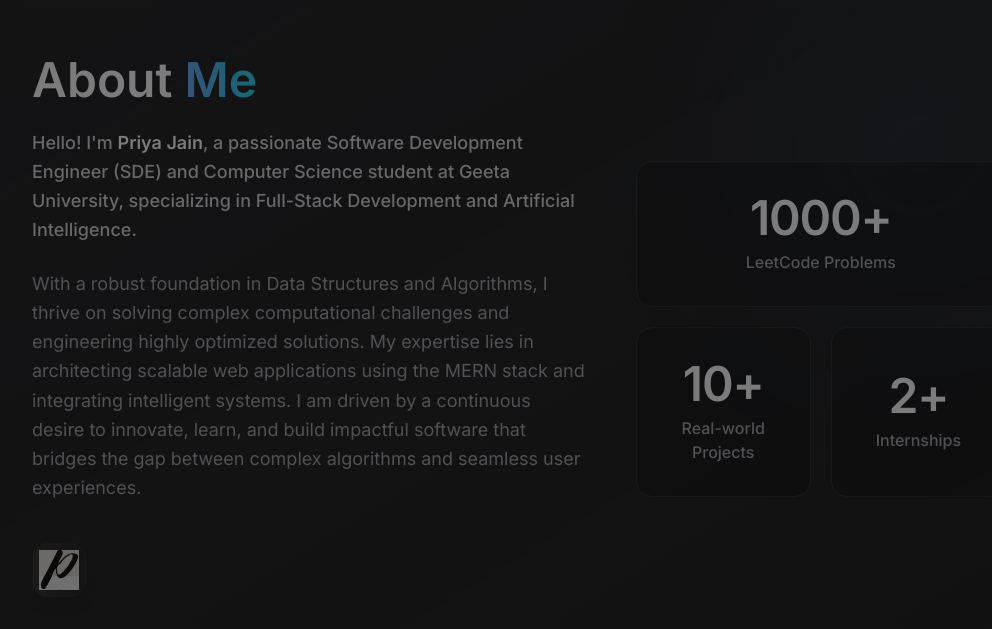
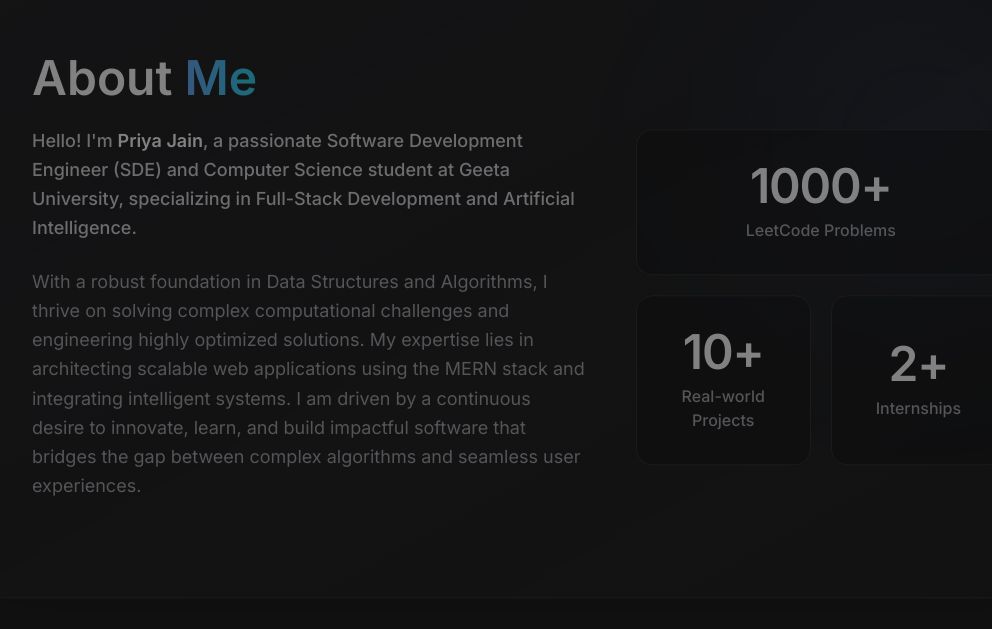
Before and after one commit to PJain7988/Portfolio, a React (Vite) app: page / in a window 1280 px wide. Shown: the part 781-1410 px from the top of the page, without its empty margins (121-1113 px from the left). Built offline with nearby package versions, Linux system fonts and the light colour scheme.

Commit message:
remove logo in about section

```diff
--- a/src/components/About.jsx
+++ b/src/components/About.jsx
@@ -28,9 +28,9 @@ const About = () => {
               <p className="text-zinc-400 mb-10 leading-relaxed text-lg">
                 With a robust foundation in Data Structures and Algorithms, I thrive on solving complex computational challenges and engineering highly optimized solutions. My expertise lies in architecting scalable web applications using the MERN stack and integrating intelligent systems. I am driven by a continuous desire to innovate, learn, and build impactful software that bridges the gap between complex algorithms and seamless user experiences.
               </p>
-              <div className="inline-block p-1.5 rounded-2xl bg-gradient-to-r from-zinc-800 to-zinc-900 border border-zinc-800/50 shadow-lg">
+              {/* <div className="inline-block p-1.5 rounded-2xl bg-gradient-to-r from-zinc-800 to-zinc-900 border border-zinc-800/50 shadow-lg">
                  <img src="/images/logo.svg" alt="logo" width={40} height={40} className="w-[40px] h-[40px]" />
-              </div>
+              </div> */}
             </div>
 
             {/* Stats Grid */}
```
